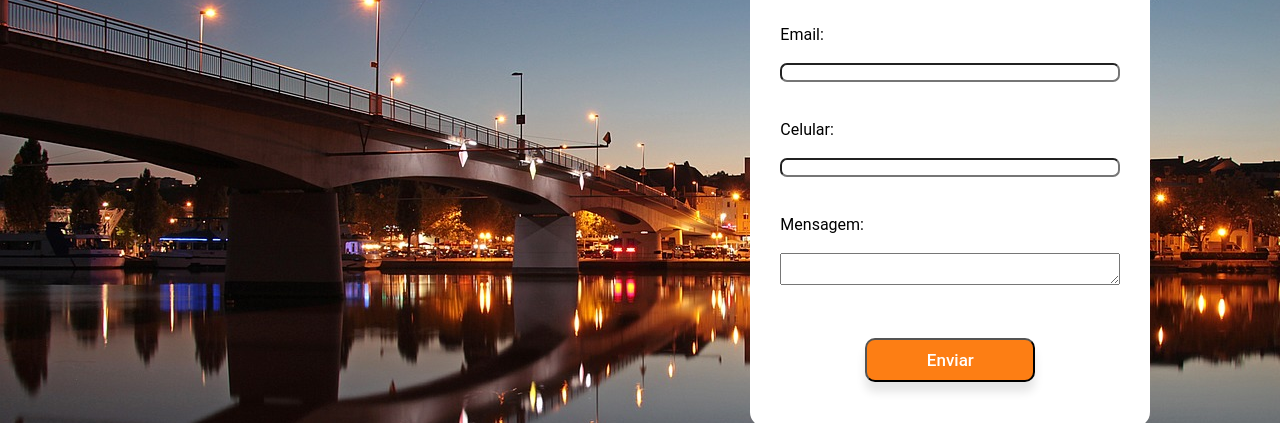
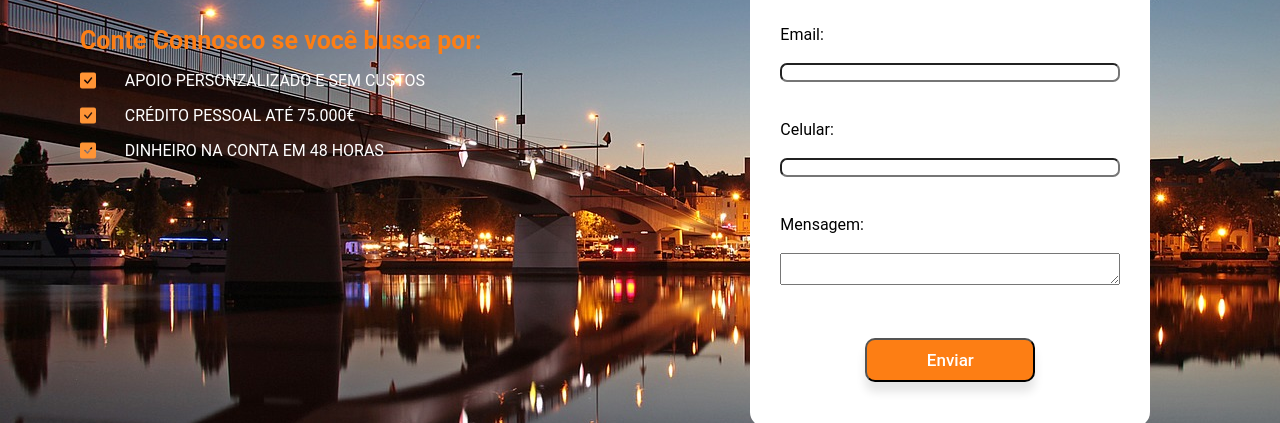
Before and after one commit to Domclinton1/Dnb_Luxembourg_Financeira, a plain HTML site: page index.html in a window 1280 px wide. Shown: the part 377-800 px from the top of the page. Drawn offline with Linux system fonts and the light colour scheme.

Commit message:
Segundas alterações

```diff
--- a/index.html
+++ b/index.html
@@ -44,6 +44,12 @@
                         Comparamos as principais ofertas do mercado. <br>
                         Processo simples e com resposta imediata.
                     </p>
+                    <ul class="hero-list">
+                        <h3>Conte Connosco se você busca por:</h3>
+                        <li><img src="./assets/icons/check-square-fill.svg" alt="">APOIO PERSONZALIZADO E SEM CUSTOS</li>
+                        <li><img src="./assets/icons/check-square-fill.svg" alt="">CRÉDITO PESSOAL ATÉ 75.000€</li>
+                        <li><img src="./assets/icons/check-square-fill.svg" alt="">DINHEIRO NA CONTA EM 48 HORAS</li>
+                    </ul>
                 </div>
                 <div class="hero-form">
 
--- a/style.css
+++ b/style.css
@@ -96,6 +96,30 @@ body {
 
 
 }
+.hero-list {
+    color: #fff;
+}
+.hero-list h3 {
+    color: #fd7e14;
+    font-size: 25px;
+}
+.hero-list img {
+    filter: invert(63%) sepia(97%) saturate(1084%) hue-rotate(333deg) brightness(101%) contrast(102%);
+}
+
+.hero-list {
+    display: flex;
+    flex-direction: column;
+    justify-content: space-between;
+    gap: 1rem;
+
+}
+.hero-list li {
+    list-style: none;
+    gap: 1.8rem;
+    display: flex;
+
+}
 
 form {
     display: flex;
@@ -123,6 +147,9 @@ form :not(h2, .simule-ja) {
 .hero-text {
     padding: 40px;
     width: 100%;
+    display: flex;
+    flex-direction: column;
+    gap: 1.8rem;
 }
 .hero-text h1 {
     color: #fff;
```
